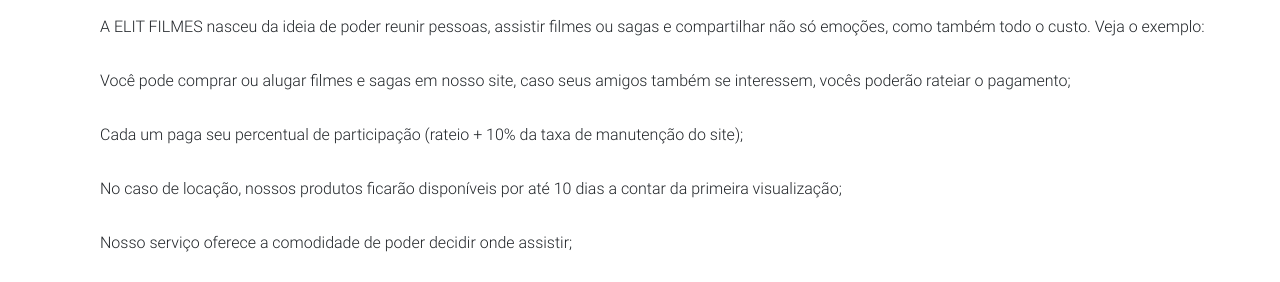
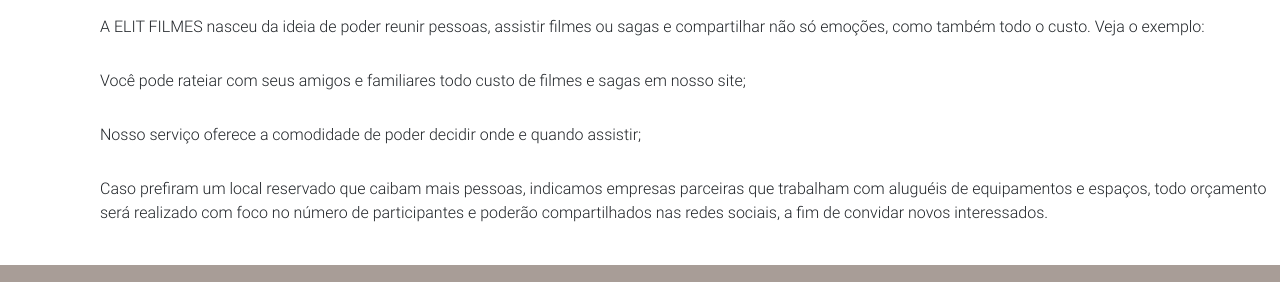
Before and after one commit to MartMatheus/Projeto_Site_ELIT, a plain HTML site: page Elit/Como_funciona.html in a window 1280 px wide. Shown: the part 171-453 px from the top of the page. Drawn offline with nearby package versions, Linux system fonts and the light colour scheme.

Commit message:
mudança do modelo de funcionamento

```diff
--- a/Elit/Como_funciona.html
+++ b/Elit/Como_funciona.html
@@ -51,15 +51,11 @@
 
             <p id="func">A ELIT FILMES nasceu da ideia de poder reunir pessoas, assistir filmes ou sagas e compartilhar não só emoções, como também todo o custo. Veja o exemplo:</p>
 
-            <p id="func">Você pode comprar ou alugar filmes e sagas em nosso site, caso seus amigos também se interessem, vocês poderão rateiar o pagamento;</p>
+            <p id="func">Você pode rateiar com seus amigos e familiares todo custo de filmes e sagas em nosso site;</p>
 
-            <p id="func">Cada um paga seu percentual de participação (rateio + 10% da taxa de manutenção do site);</p>
+            <p id="func">Nosso serviço oferece a comodidade de poder decidir onde e quando assistir;</p>
 
-            <p id="func">No caso de locação, nossos produtos ficarão disponíveis por até 10 dias a contar da primeira visualização;</p>
-
-            <p id="func">Nosso serviço oferece a comodidade de poder decidir onde assistir;</p>
-
-            <p id="func">Caso prefiram um local reservado que caibam mais pessoas, indicamos empresas parceiras que trabalham com eventos, todo orçamento será realizado com foco no número de participantes e poderão compartilhados nas redes sociais, a fim de convidar novos interessados.</p>
+            <p id="func">Caso prefiram um local reservado que caibam mais pessoas, indicamos empresas parceiras que trabalham com aluguéis de equipamentos e espaços, todo orçamento será realizado com foco no número de participantes e poderão compartilhados nas redes sociais, a fim de convidar novos interessados.</p>
 
     </main>
 
```
